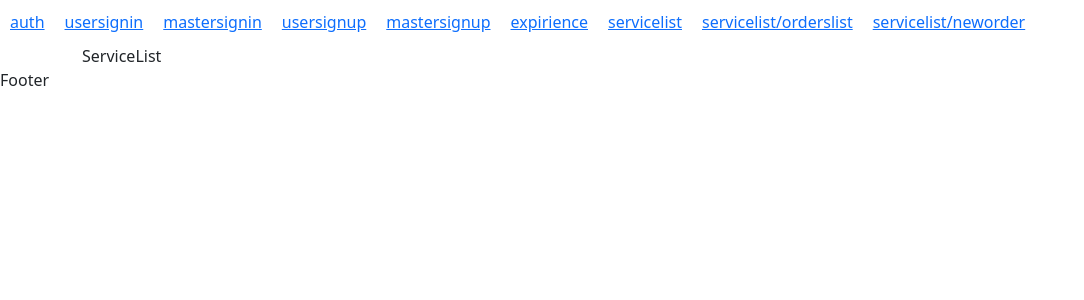
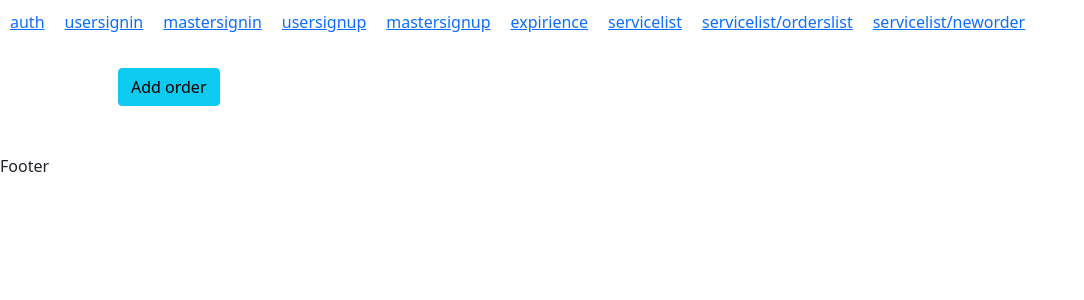
Before and after one commit to AzadAlistanov/help_auto_mern, a React (Create React App) app in the folder client/: page /servicelist in a window 1280 px wide. Shown: the top 300 px of the page, without its empty margins (0-1084 px from the left). Built offline with nearby package versions, Linux system fonts and the light colour scheme; no server answers.

Commit message:
added service list

```diff
--- a/client/src/App.tsx
+++ b/client/src/App.tsx
@@ -31,7 +31,7 @@ export default function App() {
           <Route path='/expirience/:brandcar' element={<Expirience/>} />
 
           <Route path='/servicelist' element={<ServiceList/>} />
-          <Route path='/servicelist/orderslist' element={<OrderList/>} />
+          <Route path='/servicelist/orderslist/:id' element={<OrderList/>} />
           <Route path='/servicelist/neworder' element={<NewOrder/>} />
 
           <Route path='/master/:masterid' element={<MasterProfile />}/>
--- /dev/null
+++ b/client/src/components/ServiceList/index.js
@@ -0,0 +1,36 @@
+import { Link } from 'react-router-dom';
+import { useEffect, useState } from 'react';
+import axios from "axios";
+
+// export interface ServiceItems {
+//   name: string;
+// }
+
+export default function ServiceList() {
+  const [service, setService] = useState([]);
+
+  useEffect(() => {
+    (async function() {
+      const { data } = await axios.get('http://localhost:5000/services');
+      setService(data);
+    }());
+  }, []);
+
+  const view = service.map(({ name }) => {
+    return <
+      Link
+      to={`/servicelist/orderslist/${name}`}
+      className="col m-3 p-5 bg-secondary rounded-3 d-inline-block text-light text-decoration-none text-center fs-2"
+      style={{width: '200px'}}
+    >{name}</Link>
+  });
+
+  return (
+    <div className="container">
+      <div className="mb-4 p-4">
+        <button className="btn btn-info">Add order</button>
+      </div>
+      {view}
+    </div>
+  );
+}
--- a/client/src/components/ServiceList/index.tsx
+++ /dev/null
@@ -1,8 +0,0 @@
-
-export default function ServiceList() {
-  return (
-    <div>
-      ServiceList
-    </div>
-  );
-}
```
